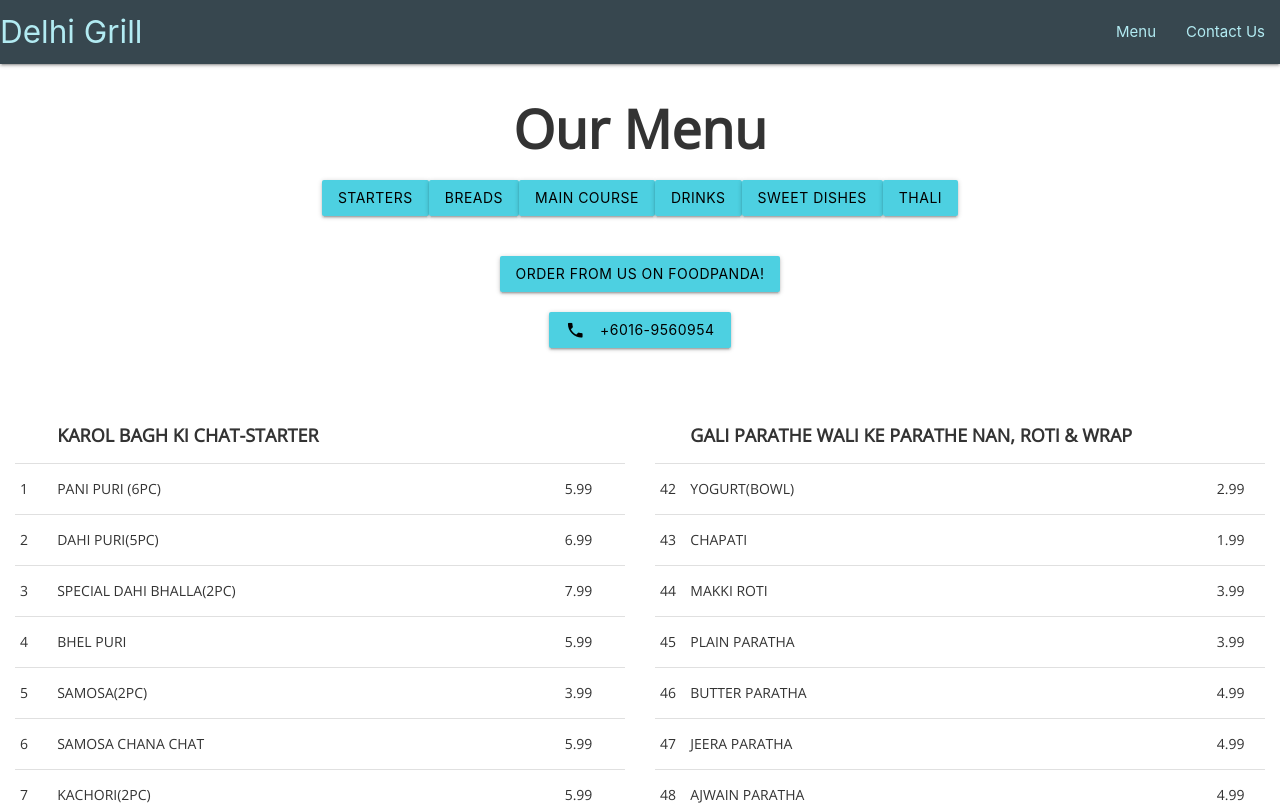
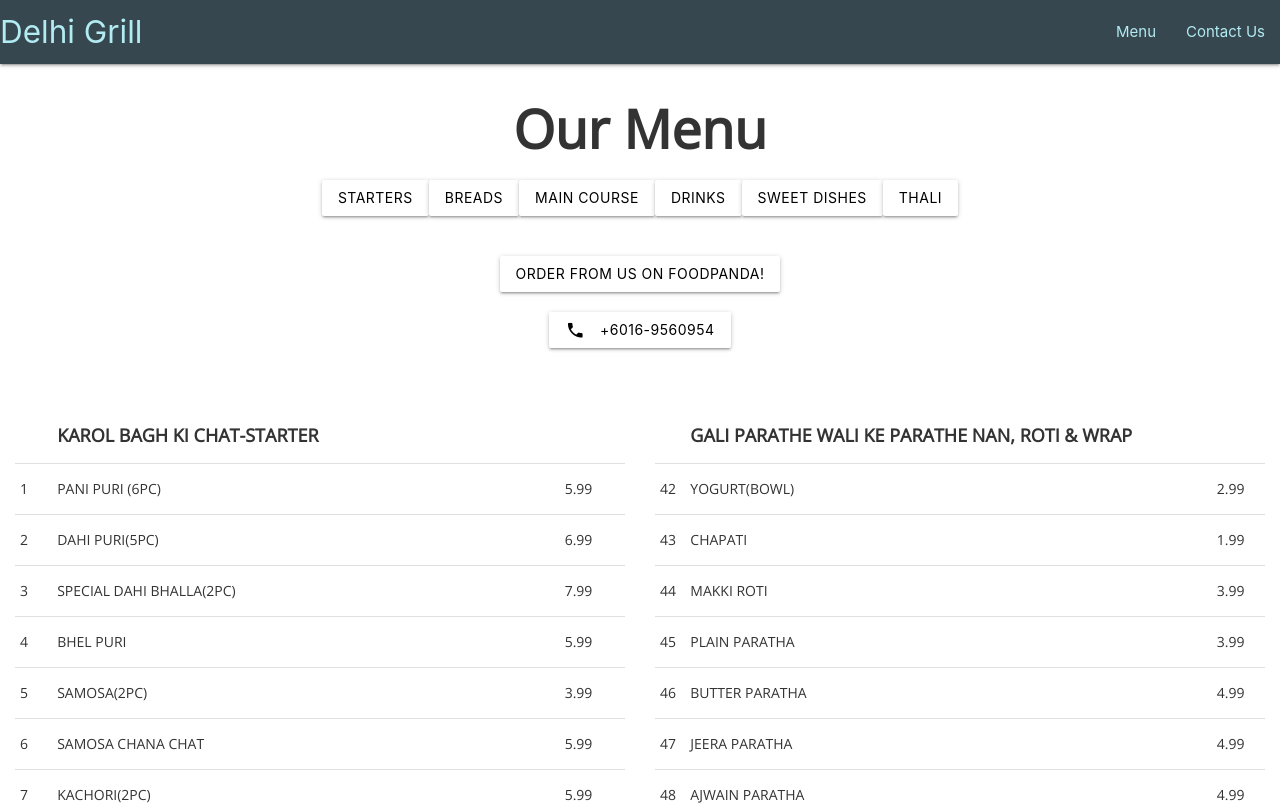
Before and after one commit to aryanmediratta/basic-react-website, a React (Create React App) app in the folder Desktop/WebDev/storewebsite/: page /menu in a window 1280 px wide. Shown: the top 805 px of the page. Built offline with nearby package versions, Linux system fonts and the light colour scheme.

Commit message:
made buttons white

```diff
--- a/Desktop/WebDev/storewebsite/src/pages/Contact.js
+++ b/Desktop/WebDev/storewebsite/src/pages/Contact.js
@@ -31,20 +31,20 @@ class Contact extends Component {
 			<br/>
 			<div className = "row">
 			<div className = "col s6 m6 l6">
-			<a class="btn waves-effect black-text waves-light cyan lighten-2" href="tel:60169560954" target="_blank"><i class="material-icons left">phone</i>+6016-9560954</a>			</div>
+			<a class="btn waves-effect black-text waves-light white" href="tel:60169560954" target="_blank"><i class="material-icons left">phone</i>+6016-9560954</a>			</div>
 			<div className = "col s6 m6 l6">
-			<a className="waves-effect waves-light btn black-text text-lighten-4 cyan lighten-2" href="https://api.whatsapp.com/send?phone=60169560954" target="_blank" rel="noopener noreferrer" style = {{fontSize : '1em'}}><i class="small material-icons left">message</i>WhatsApp</a>
+			<a className="waves-effect waves-light btn black-text text-lighten-4 white" href="https://api.whatsapp.com/send?phone=60169560954" target="_blank" rel="noopener noreferrer" style = {{fontSize : '1em'}}><i class="small material-icons left">message</i>WhatsApp</a>
 			</div>
 			</div>
 			<div className = "row">
 			<div className = "col s12 m6 l6">
-			<a className="waves-effect waves-light btn black-text text-lighten-4 cyan lighten-2" href="mailto:info@delhigrillkl.com" target="_blank" rel="noopener noreferrer"><i class="material-icons left" style = {{fontSize : '1.5em'}}>email</i>info@delhigrillkl.com</a>
+			<a className="waves-effect waves-light btn black-text text-lighten-4 white" href="mailto:info@delhigrillkl.com" target="_blank" rel="noopener noreferrer"><i class="material-icons left" style = {{fontSize : '1.5em'}}>email</i>info@delhigrillkl.com</a>
 			</div>
 			<div className = "col s12 m6 l6">
 			<div class = "hide-on-med-and-up">
 			<br/>
 			</div>
-			<a className="waves-effect waves-light btn black-text text-lighten-4 cyan lighten-2" href = "https://www.foodpanda.my/restaurant/m7ah/delhi-grill-brickfield" target = "_blank" rel="noopener noreferrer" style = {{fontSize : '1em'}}>Order From Us on Foodpanda! </a>
+			<a className="waves-effect waves-light btn black-text text-lighten-4 white" href = "https://www.foodpanda.my/restaurant/m7ah/delhi-grill-brickfield" target = "_blank" rel="noopener noreferrer" style = {{fontSize : '1em'}}>Order From Us on Foodpanda! </a>
 			</div>
 			</div>
 			<Footer />
--- a/Desktop/WebDev/storewebsite/src/pages/Menu.js
+++ b/Desktop/WebDev/storewebsite/src/pages/Menu.js
@@ -53,25 +53,25 @@ class Menu extends Component {
 			<h2 style = {h2s}> Our Menu </h2>
 
 			</div>
-						<div className = 'container'>
+			<div className = 'container'>
 			<div class="center">
-			 <a className="black-text waves-effect waves-light btn cyan lighten-2" href = "#starters"> Starters </a>
-			 <a className="black-text waves-effect waves-light btn cyan lighten-2" href = "#breads"> Breads </a>
-			 <a className="black-text waves-effect waves-light btn cyan lighten-2" href = "#mains"> Main Course </a>
-			 <a className="black-text waves-effect waves-light btn cyan lighten-2" href = "#drinks"> Drinks </a>
-			 <a className="black-text waves-effect waves-light btn cyan lighten-2" href = "#sweet"> Sweet Dishes </a>
-			 <a className="black-text waves-effect waves-light btn cyan lighten-2" href = "#thali"> Thali </a>
+			 <a className="black-text waves-effect waves-light btn white" href = "#starters"> Starters </a>
+			 <a className="black-text waves-effect waves-light btn white" href = "#breads"> Breads </a>
+			 <a className="black-text waves-effect waves-light btn white" href = "#mains"> Main Course </a>
+			 <a className="black-text waves-effect waves-light btn white" href = "#drinks"> Drinks </a>
+			 <a className="black-text waves-effect waves-light btn white" href = "#sweet"> Sweet Dishes </a>
+			 <a className="black-text waves-effect waves-light btn white" href = "#thali"> Thali </a>
 			 </div>
 			 </div>
 			 <br/>
 			 <br/>
 
 			<div class="center">
-			 <a className="black-text waves-effect waves-light btn cyan lighten-2" href = "https://www.foodpanda.my/restaurant/m7ah/delhi-grill-brickfield" target = "_blank" rel="noopener noreferrer">Order From Us on Foodpanda! </a>
+			 <a className="black-text waves-effect waves-light btn white" href = "https://www.foodpanda.my/restaurant/m7ah/delhi-grill-brickfield" target = "_blank" rel="noopener noreferrer">Order From Us on Foodpanda! </a>
 			</div>
 			<br/>
 			<div class="center">
-			<a class="btn waves-effect black-text waves-light cyan lighten-2" href="tel:60169560954" target="_blank"><i class="material-icons left">phone</i>+6016-9560954</a>
+			<a class="btn waves-effect black-text waves-light white" href="tel:60169560954" target="_blank"><i class="material-icons left">phone</i>+6016-9560954</a>
 		 </div>
 
 <br/>
```
